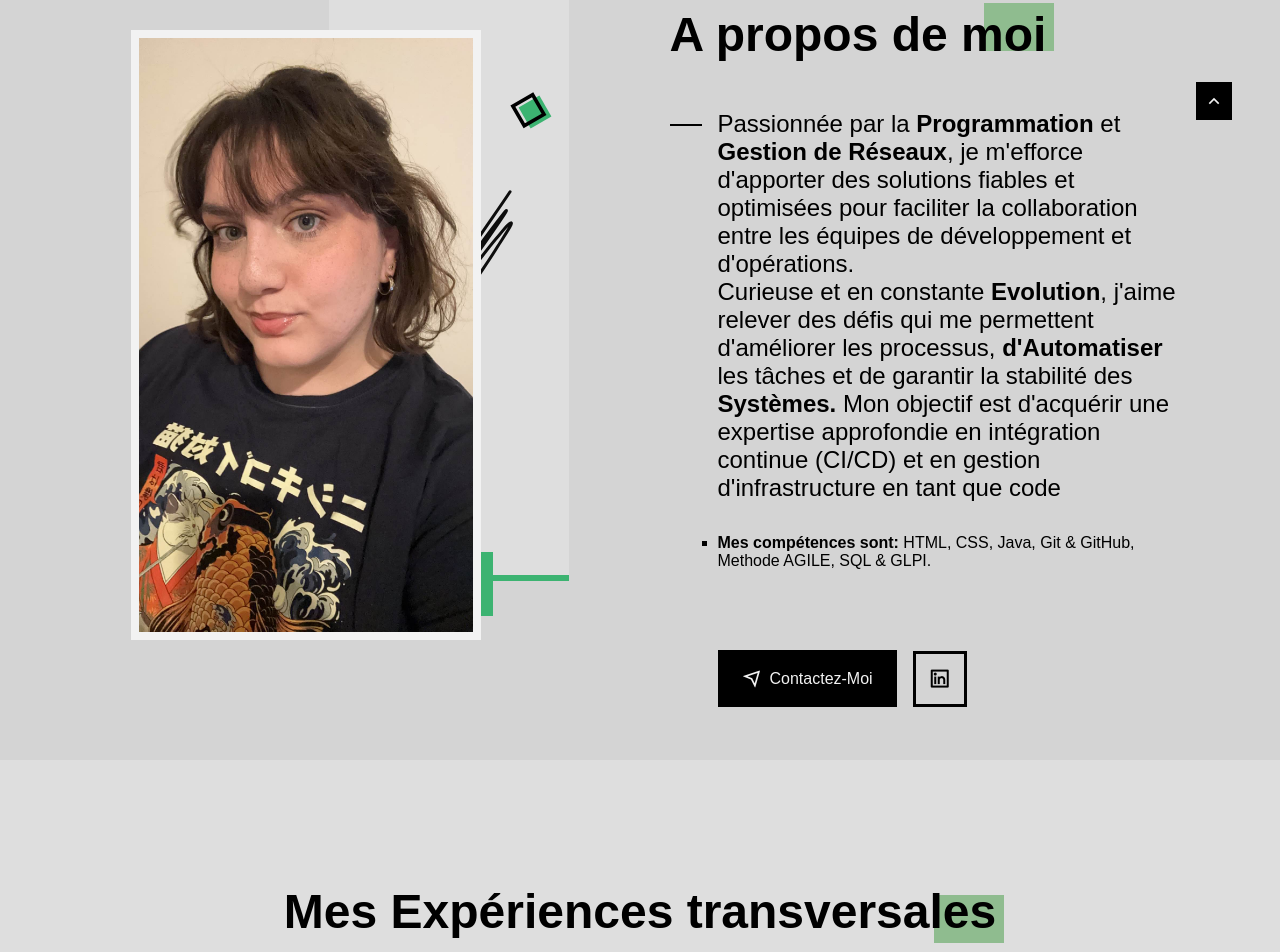
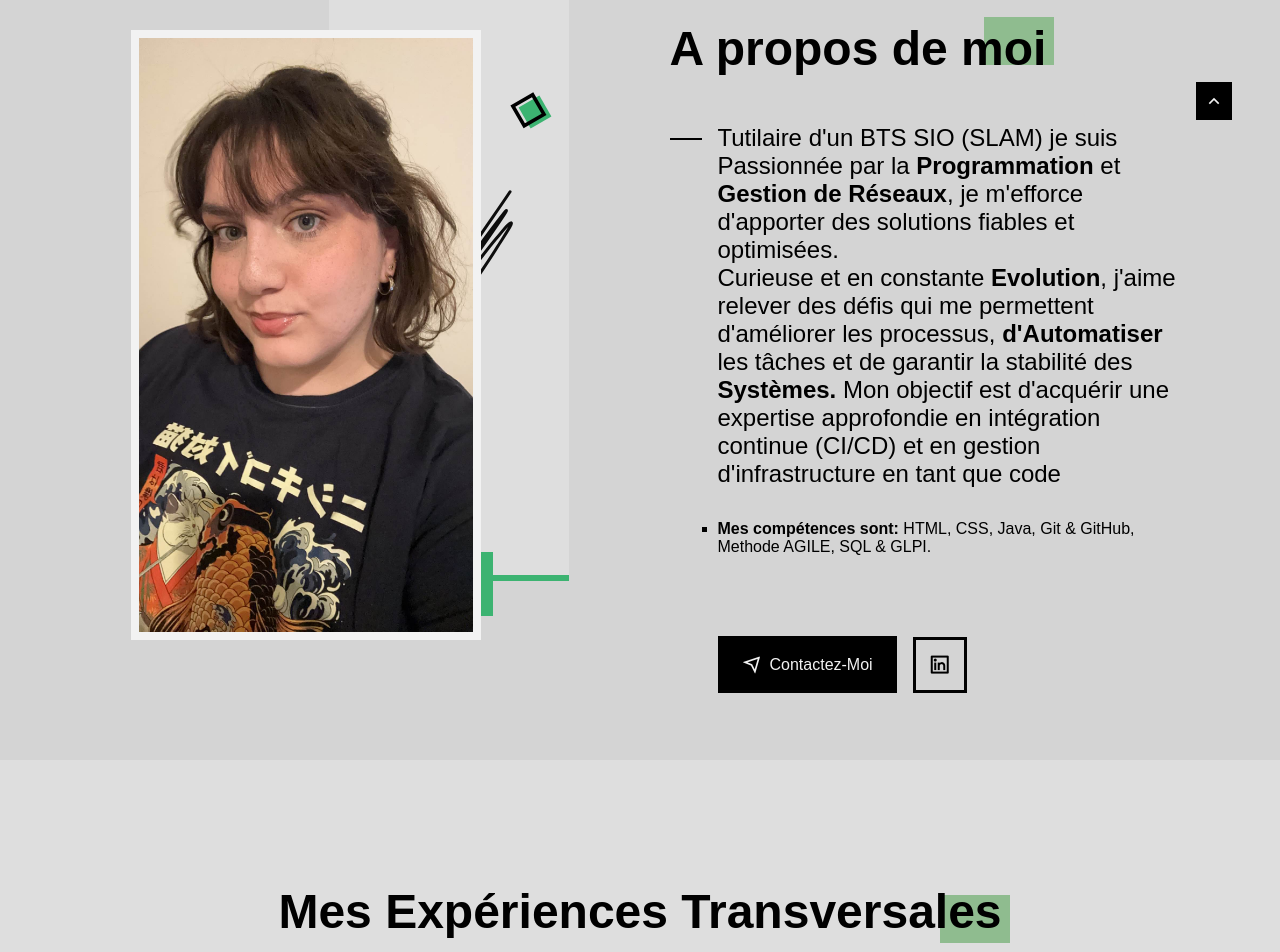
Before and after one commit to linaprudhomme/PortfolioLinaPrudhomme, a plain HTML site: page index.html in a window 1280 px wide. Shown: the part 1080-2032 px from the top of the page. Drawn offline with nearby package versions, Linux system fonts and the light colour scheme; a web font is replaced by a local one.

Commit message:
Add files via upload

```diff
--- a/index.html
+++ b/index.html
@@ -136,9 +136,9 @@
 
                <div class="about__info">
                   <p class="about__description">
-                     Passionnée par la <b>Programmation</b> et
+                     Tutilaire d'un BTS SIO (SLAM) je suis Passionnée par la <b>Programmation</b> et
                      <b>Gestion de Réseaux</b>,  je m'efforce d'apporter des solutions fiables
-                     et optimisées pour faciliter la collaboration entre les équipes de développement et d'opérations.
+                     et optimisées.
                      <br>Curieuse et en constante <b>Evolution</b>, j'aime relever des défis qui me permettent d'améliorer les processus,
                      <b>d'Automatiser</b> les tâches et de garantir la stabilité des <b>Systèmes.</b>
                      Mon objectif est d'acquérir une expertise approfondie en intégration continue (CI/CD) et en gestion d'infrastructure en tant que code
@@ -167,7 +167,7 @@
          <!--==================== SERVICES ====================-->
          <section class="services section">
             <h2 class="section__title-2">
-               <span>Mes Expériences transversales</span>
+               <span>Mes Expériences Transversales</span>
             </h2>
 
             <div class="services__container container grid">
```
